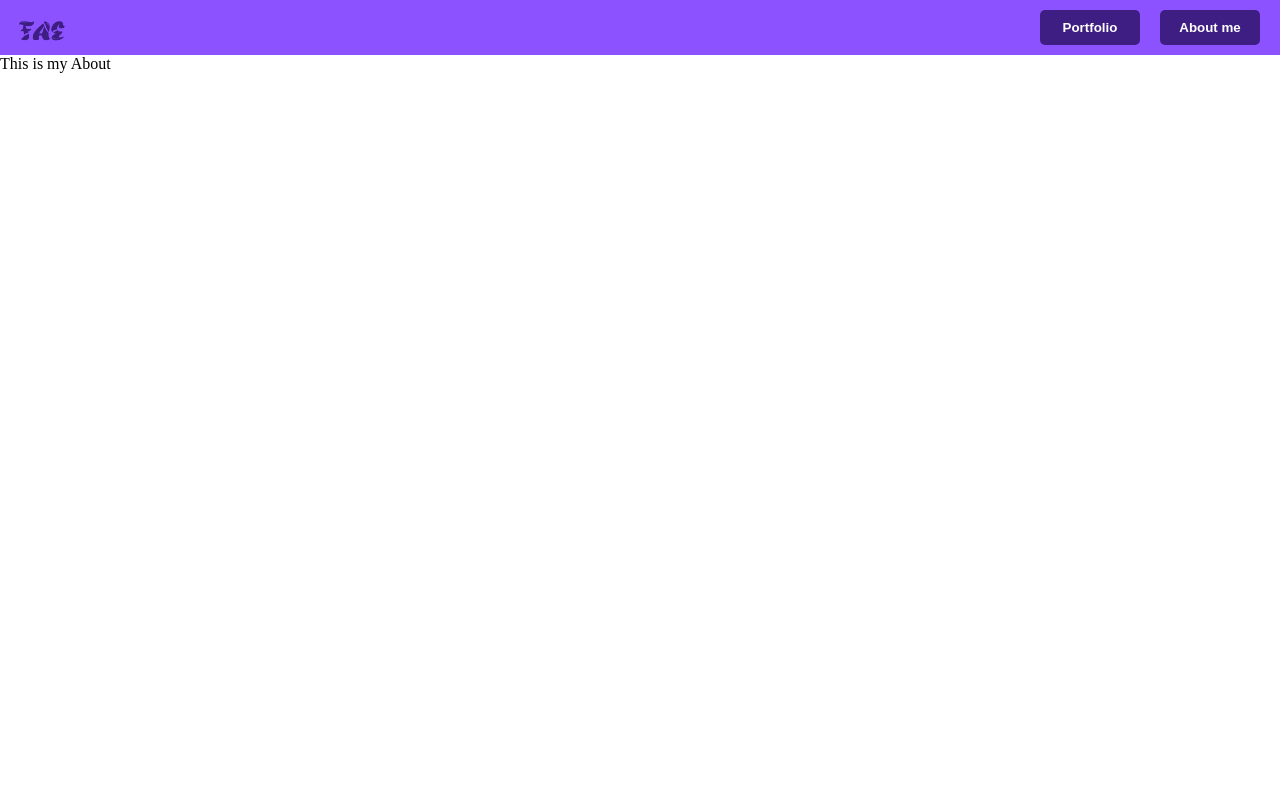
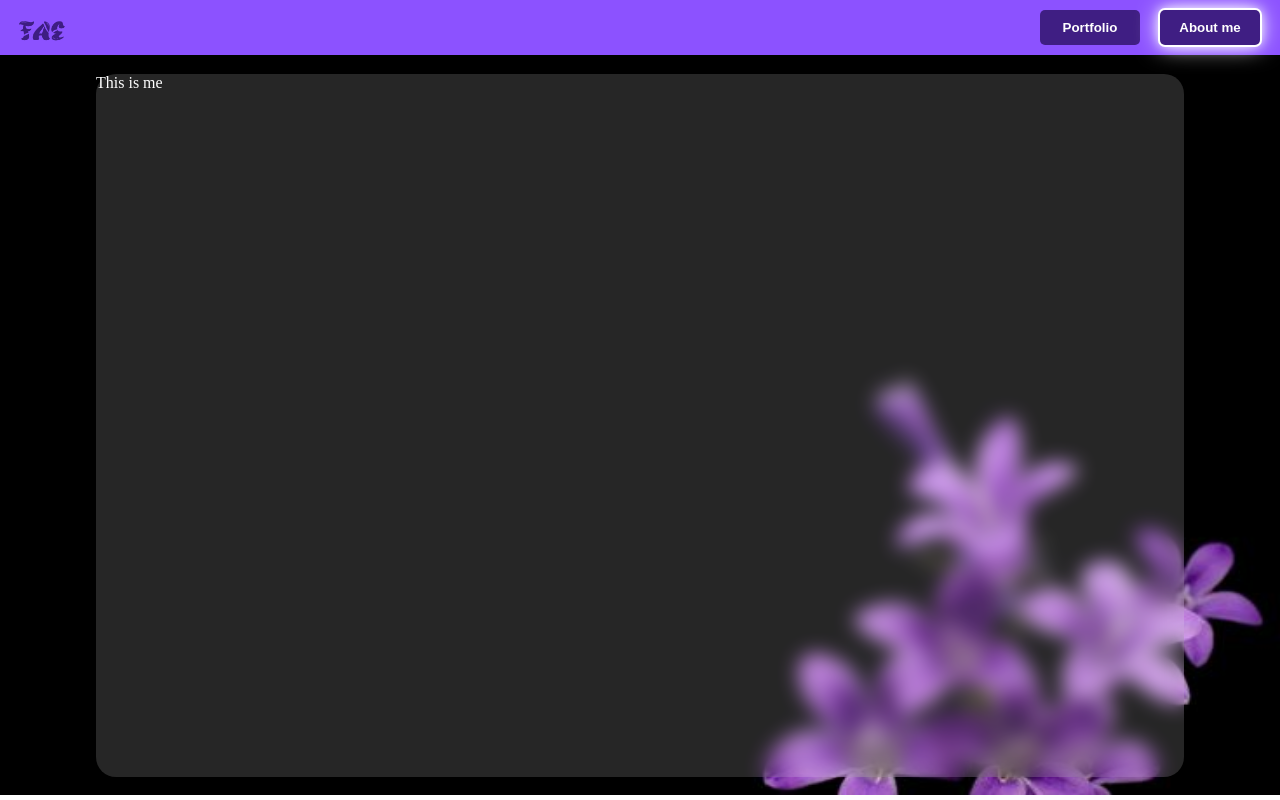
Before and after one commit to theinternetfae/My-Portfolio, a React (Vite) app: page /about in a window 1280 px wide. Built offline with nearby package versions, Linux system fonts and the light colour scheme; a web font is replaced by a local one.

Commit message:
Navigation toggle animation

```diff
--- a/src/About.jsx
+++ b/src/About.jsx
@@ -1,8 +1,10 @@
 function About() {
     return (
-        <>
-            This is my About
-        </>
+        <section className="overall-body">
+            <div className="blur-about">
+                This is me
+            </div>
+        </section>
     );
 }
 
--- a/src/Header.jsx
+++ b/src/Header.jsx
@@ -1,6 +1,10 @@
-import { Link } from "react-router-dom";
+import { Link, useLocation } from "react-router-dom";
 
 function Header() {
+
+    const location = useLocation();
+    console.log('loca:', location);
+
     return (
         <header className="sticky">
             <nav>
@@ -8,11 +12,11 @@ function Header() {
                 <div className="nav-box">
 
                     <Link to="/">
-                        <button className="navigating">Portfolio</button>
+                        <button className={`navigating ${location.pathname === "/" ? "boxy" : ""}`}>Portfolio</button>
                     </Link>
 
                     <Link to="/about">
-                        <button className="navigating">About me</button>
+                        <button className={`navigating ${location.pathname === "/about" ? "boxy" : ""}`}>About me</button>
                     </Link>
 
                 </div>
--- a/src/index.css
+++ b/src/index.css
@@ -13,7 +13,7 @@
   background-repeat: no-repeat;
   background-position: center;
   background-size: cover;
-  height: 95.2vh;
+  height: 92.5vh;
   display: flex;
   flex-direction: column;
   justify-content: center;
@@ -89,9 +89,12 @@ nav .nav-box .navigating {
 
 nav .nav-box .navigating:hover{
   transform: translateY(-2px);
-    box-shadow: 0 0 0 2px white,
-    0 0 12px white,
-    0 0 24px white;
+}
+
+.boxy {
+  box-shadow: 0 0 0 2px white,
+  0 0 12px white,
+  0 0 24px white;
 }
 
 nav .nav-box .navigating:active{
@@ -134,6 +137,19 @@ nav .nav-box .navigating:active{
   box-shadow: 0 0 0 2px white,
     0 0 12px white,
     0 0 24px white;
+}
+
+.blur-about {
+  margin: auto;
+  width: 85%;
+  height: 95%;
+  background: rgba(255, 255, 255, 0.15);
+  z-index: 2;
+  border-radius: 20px;
+  backdrop-filter: blur(10px);
+  display: flex;
+  justify-content: space-between;
+  transition: 2s ease 0.5s;
 }
 
 .blur-error img{
```
